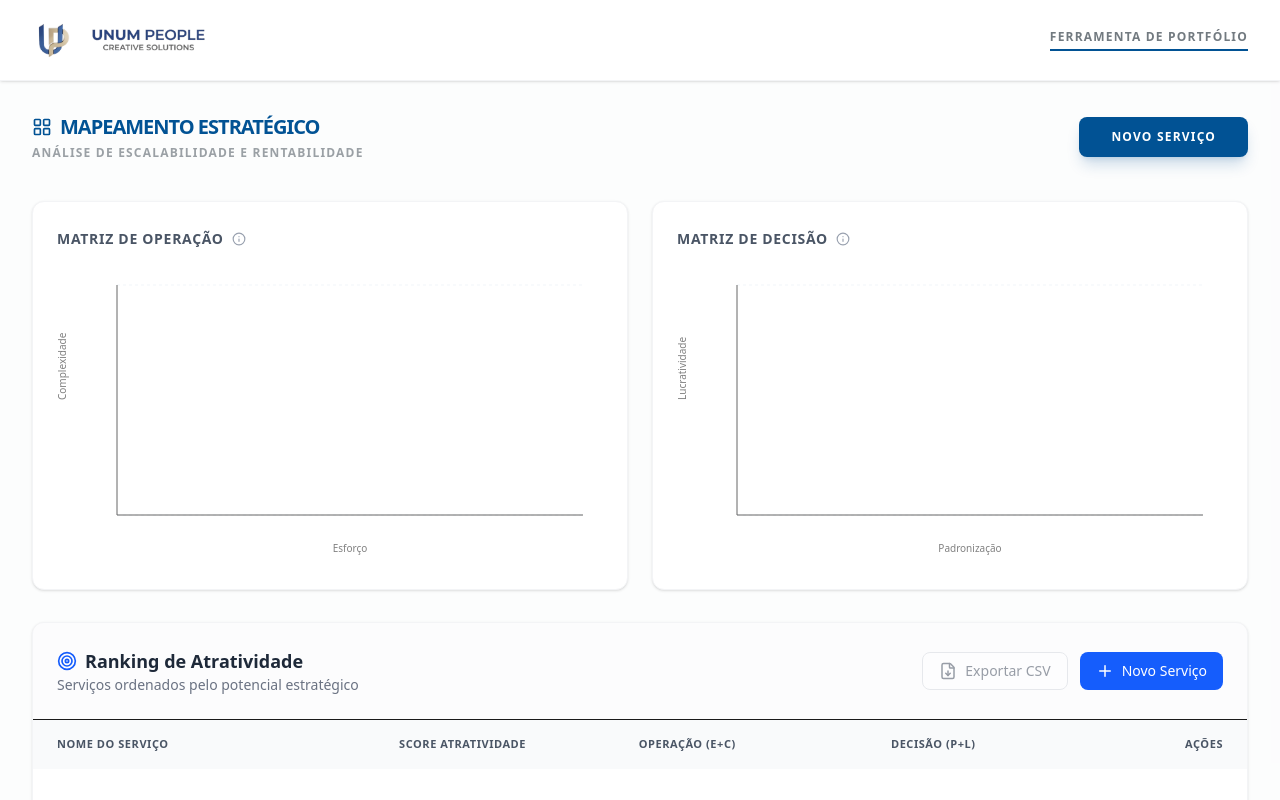
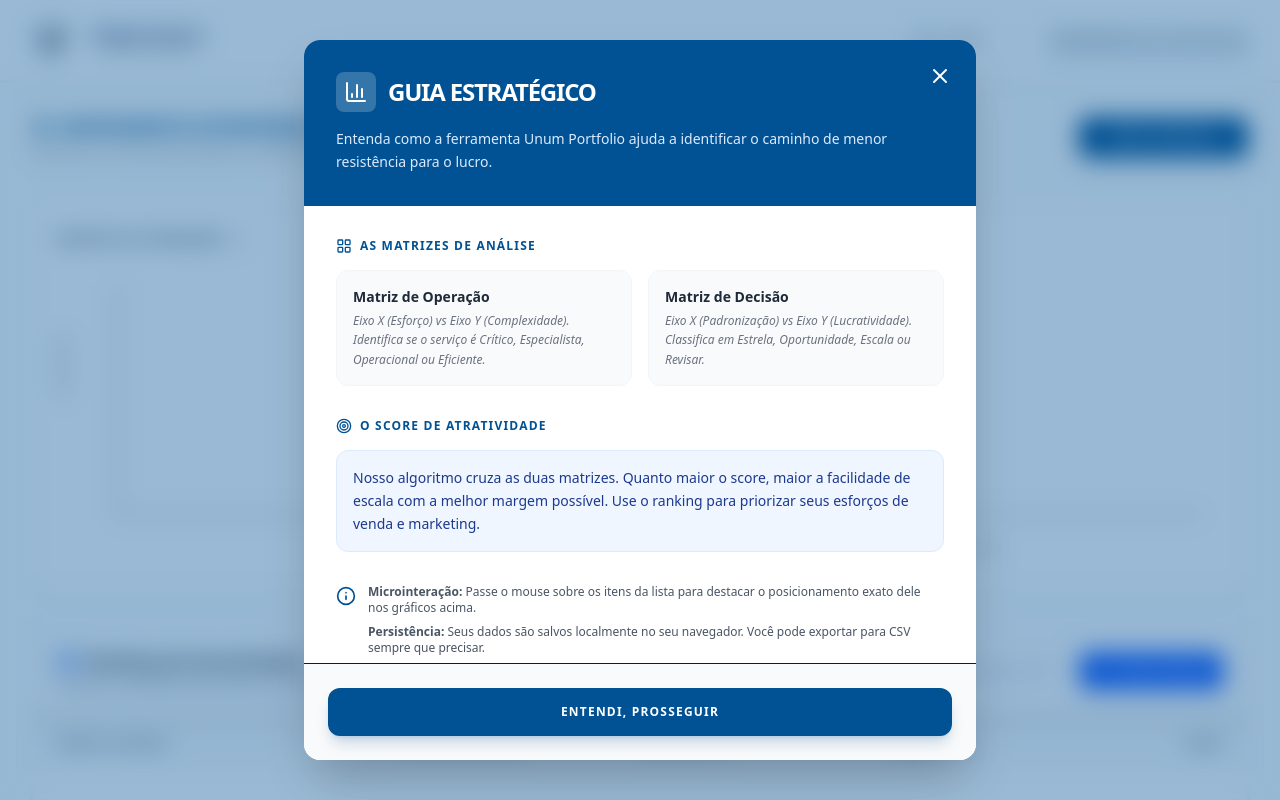
Before and after one commit to unum-people-creative-solutions/unum-people-tools-scalable-services, a Next.js app: page / in a window 1280 px wide. Shown: the top 800 px of the page. Built offline with nearby package versions, Linux system fonts and the light colour scheme.

Commit message:
modal de ajuda

```diff
--- a/src/app/page.tsx
+++ b/src/app/page.tsx
@@ -1,10 +1,11 @@
 'use client';
 
-import React, { useState } from 'react';
+import React, { useState, useEffect } from 'react';
 import { useServices } from '../hooks/useServices';
 import { ServiceCharts } from '../components/ServiceCharts';
 import { ServiceList } from '../components/ServiceList';
 import { ServiceDrawer } from '../components/ServiceDrawer';
+import { WelcomeModal } from '../components/WelcomeModal';
 import { Header } from '../components/Header';
 import { Footer } from '../components/Footer';
 import { LayoutGrid } from 'lucide-react';
@@ -12,7 +13,22 @@ import { LayoutGrid } from 'lucide-react';
 export default function PortfolioPage() {
   const { services, addService, removeService, isLoaded } = useServices();
   const [isDrawerOpen, setIsDrawerOpen] = useState(false);
+  const [isHelpOpen, setIsHelpOpen] = useState(false);
   const [highlightedId, setHighlightedId] = useState<string | null>(null);
+
+  useEffect(() => {
+    if (isLoaded) {
+      const hasSeenModal = localStorage.getItem('unum_welcome_seen');
+      if (!hasSeenModal) {
+        setIsHelpOpen(true);
+      }
+    }
+  }, [isLoaded]);
+
+  const closeHelp = () => {
+    localStorage.setItem('unum_welcome_seen', 'true');
+    setIsHelpOpen(false);
+  };
 
   if (!isLoaded) {
     return (
@@ -27,7 +43,8 @@ export default function PortfolioPage() {
 
   return (
     <div className="min-h-screen flex flex-col bg-gray-50/30">
-      <Header />
+      <Header onOpenHelp={() => setIsHelpOpen(true)} />
+      <WelcomeModal isOpen={isHelpOpen} onClose={closeHelp} />
 
       <main className="flex-1 p-4 md:p-8">
         <div className="max-w-7xl mx-auto">
--- a/src/components/Header.tsx
+++ b/src/components/Header.tsx
@@ -1,8 +1,13 @@
 'use client';
 
 import Image from 'next/image';
+import { HelpCircle } from 'lucide-react';
 
-export function Header() {
+interface HeaderProps {
+  onOpenHelp: () => void;
+}
+
+export function Header({ onOpenHelp }: HeaderProps) {
   return (
     <header className="bg-white border-b border-gray-100 shadow-sm sticky top-0 z-40">
       <div className="max-w-7xl mx-auto px-4 sm:px-6 lg:px-8 h-20 flex items-center justify-between">
@@ -30,8 +35,16 @@ export function Header() {
           </div>
         </a>
 
-        <nav className="hidden md:flex items-center gap-8">
-          <span className="text-xs font-bold text-unum-gray uppercase tracking-widest border-b-2 border-unum-blue pb-1">
+        <nav className="flex items-center gap-4 md:gap-8">
+          <button
+            onClick={onOpenHelp}
+            className="flex items-center gap-2 text-xs font-bold text-unum-gray hover:text-unum-blue uppercase tracking-widest transition-colors group"
+          >
+            <HelpCircle size={18} className="text-unum-slate group-hover:text-unum-blue transition-colors" />
+            <span className="hidden sm:inline">Ajuda</span>
+          </button>
+          <div className="h-6 w-px bg-gray-200 hidden sm:block" />
+          <span className="hidden md:inline text-xs font-bold text-unum-gray uppercase tracking-widest border-b-2 border-unum-blue pb-1">
             Ferramenta de Portfólio
           </span>
         </nav>
--- /dev/null
+++ b/src/components/WelcomeModal.tsx
@@ -0,0 +1,105 @@
+'use client';
+
+import React, { useEffect } from 'react';
+import { X, Info, CheckCircle2, LayoutGrid, Target, BarChart3 } from 'lucide-react';
+
+interface WelcomeModalProps {
+  isOpen: boolean;
+  onClose: () => void;
+}
+
+export function WelcomeModal({ isOpen, onClose }: WelcomeModalProps) {
+  useEffect(() => {
+    if (isOpen) {
+      document.body.style.overflow = 'hidden';
+    } else {
+      document.body.style.overflow = 'unset';
+    }
+    return () => {
+      document.body.style.overflow = 'unset';
+    };
+  }, [isOpen]);
+
+  if (!isOpen) return null;
+
+  return (
+    <div className="fixed inset-0 z-[100] flex items-center justify-center p-4 bg-unum-blue/40 backdrop-blur-md animate-in fade-in duration-300">
+      <div className="bg-white rounded-2xl shadow-2xl max-w-2xl w-full overflow-hidden flex flex-col max-h-[90vh] animate-in zoom-in duration-300">
+        {/* Header */}
+        <div className="bg-unum-blue p-8 text-white relative">
+          <button
+            onClick={onClose}
+            className="absolute top-4 right-4 p-2 hover:bg-white/10 rounded-full transition-colors"
+          >
+            <X size={24} />
+          </button>
+          <div className="flex items-center gap-3 mb-4">
+            <div className="bg-white/20 p-2 rounded-lg">
+              <BarChart3 size={24} />
+            </div>
+            <h2 className="text-2xl font-black uppercase tracking-tighter">Guia Estratégico</h2>
+          </div>
+          <p className="text-blue-100 text-sm leading-relaxed max-w-xl font-medium">
+            Entenda como a ferramenta Unum Portfolio ajuda a identificar o caminho de menor resistência para o lucro.
+          </p>
+        </div>
+
+        {/* Content */}
+        <div className="flex-1 overflow-y-auto p-8 space-y-8">
+          <section>
+            <h3 className="text-unum-blue font-black uppercase text-xs tracking-widest mb-4 flex items-center gap-2">
+              <LayoutGrid size={16} /> As Matrizes de Análise
+            </h3>
+            <div className="grid grid-cols-1 md:grid-cols-2 gap-4">
+              <div className="p-4 rounded-xl border border-gray-100 bg-gray-50">
+                <p className="font-bold text-gray-800 text-sm mb-1">Matriz de Operação</p>
+                <p className="text-xs text-gray-500 leading-relaxed italic">
+                  Eixo X (Esforço) vs Eixo Y (Complexidade). Identifica se o serviço é Crítico, Especialista, Operacional ou Eficiente.
+                </p>
+              </div>
+              <div className="p-4 rounded-xl border border-gray-100 bg-gray-50">
+                <p className="font-bold text-gray-800 text-sm mb-1">Matriz de Decisão</p>
+                <p className="text-xs text-gray-500 leading-relaxed italic">
+                  Eixo X (Padronização) vs Eixo Y (Lucratividade). Classifica em Estrela, Oportunidade, Escala ou Revisar.
+                </p>
+              </div>
+            </div>
+          </section>
+
+          <section className="space-y-4">
+            <h3 className="text-unum-blue font-black uppercase text-xs tracking-widest flex items-center gap-2">
+              <Target size={16} /> O Score de Atratividade
+            </h3>
+            <div className="p-4 bg-blue-50 rounded-xl border border-blue-100">
+              <p className="text-sm text-blue-900 leading-relaxed">
+                Nosso algoritmo cruza as duas matrizes. Quanto maior o score, maior a facilidade de escala com a melhor margem possível. Use o ranking para priorizar seus esforços de venda e marketing.
+              </p>
+            </div>
+          </section>
+
+          <div className="flex gap-3 items-start">
+            <Info className="text-unum-blue shrink-0 mt-0.5" size={20} />
+            <div className="space-y-2">
+              <p className="text-xs text-gray-600">
+                <strong>Microinteração:</strong> Passe o mouse sobre os itens da lista para destacar o posicionamento exato dele nos gráficos acima.
+              </p>
+              <p className="text-xs text-gray-600">
+                <strong>Persistência:</strong> Seus dados são salvos localmente no seu navegador. Você pode exportar para CSV sempre que precisar.
+              </p>
+            </div>
+          </div>
+        </div>
+
+        {/* Footer */}
+        <div className="p-6 border-t bg-gray-50">
+          <button
+            onClick={onClose}
+            className="w-full bg-unum-blue hover:bg-unum-slate text-white py-4 rounded-xl font-bold uppercase tracking-widest text-xs shadow-lg shadow-unum-blue/20 transition-all active:scale-[0.98]"
+          >
+            Entendi, Prosseguir
+          </button>
+        </div>
+      </div>
+    </div>
+  );
+}
```
